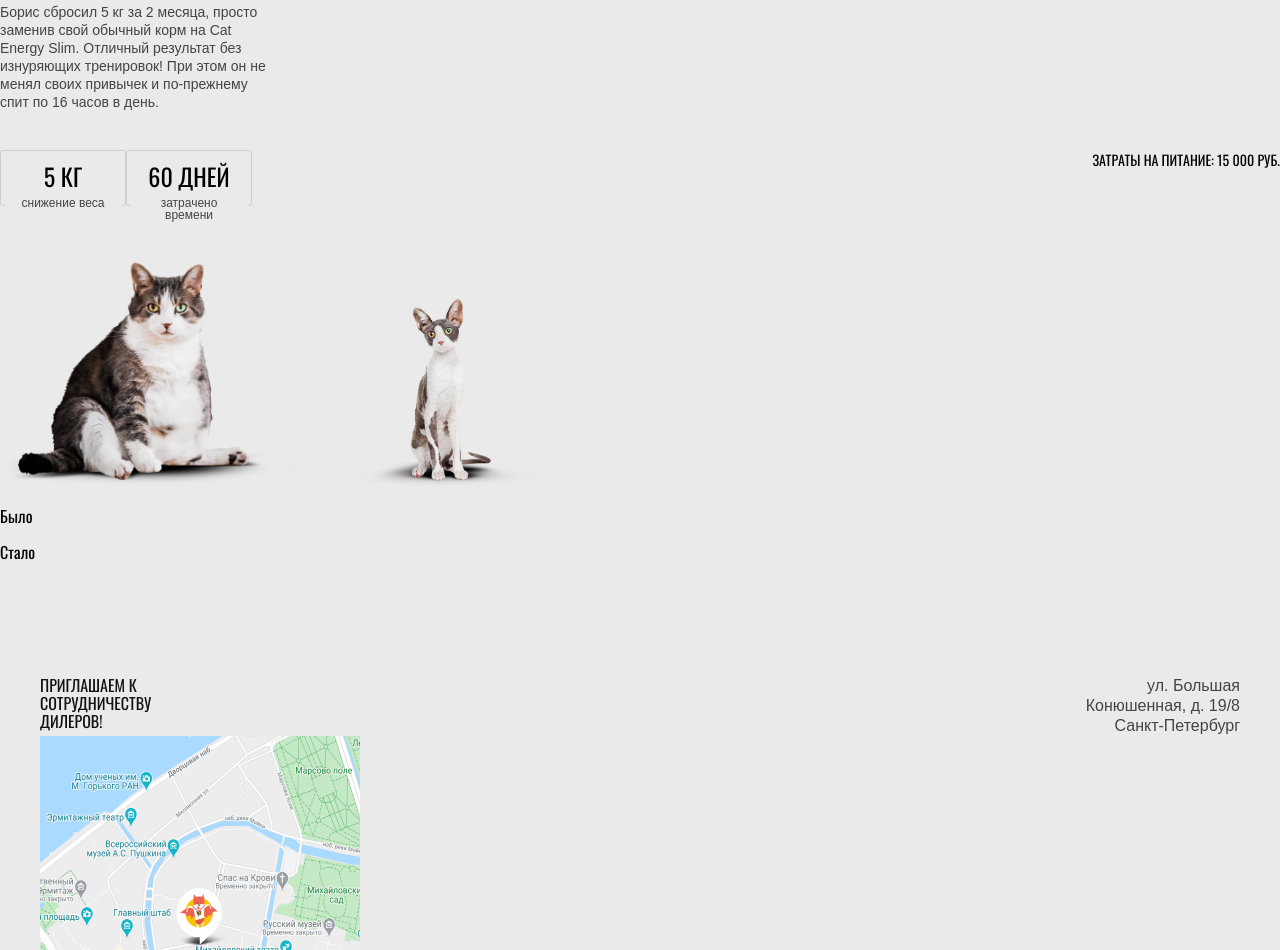
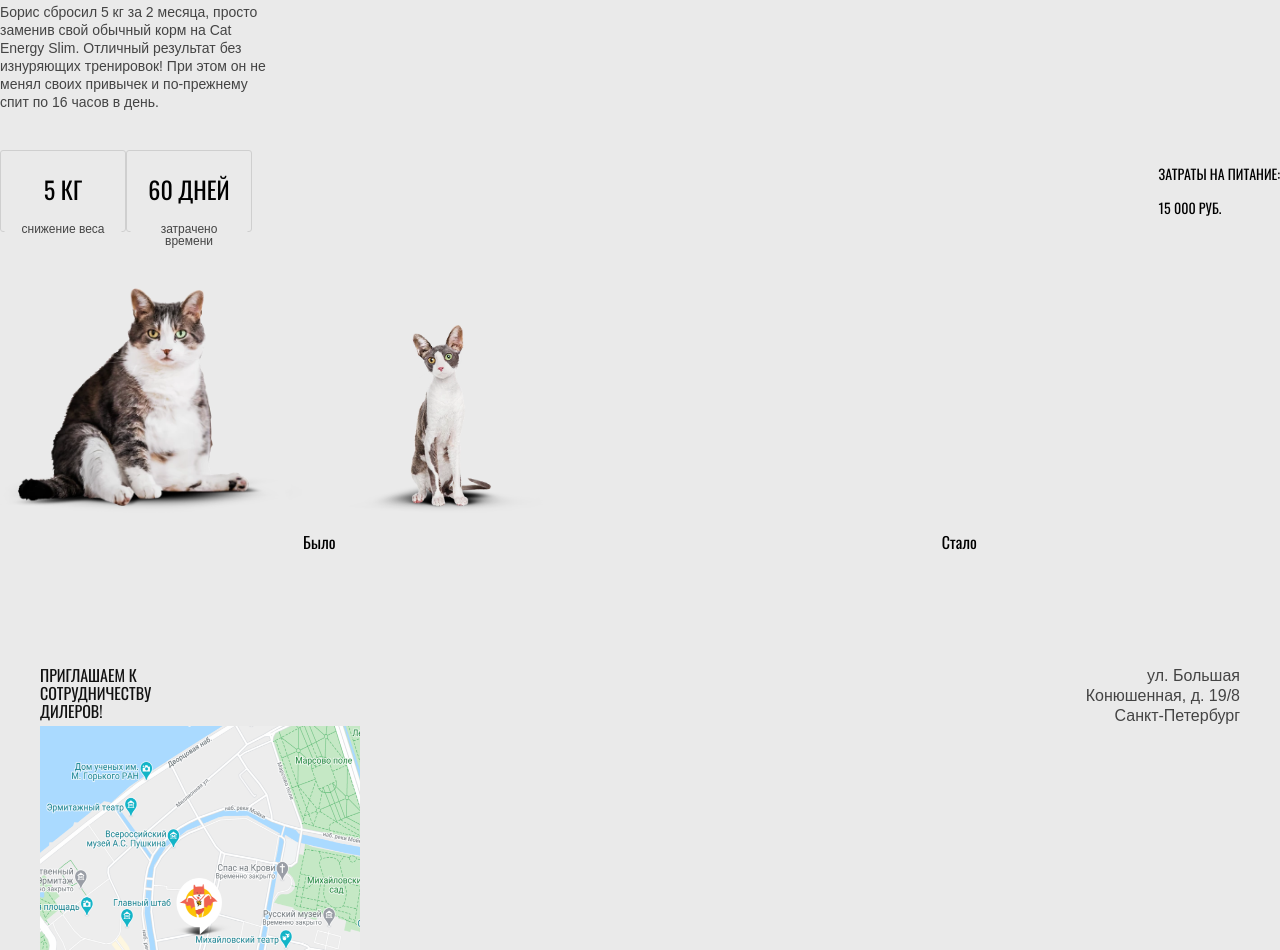
Before and after one commit to MrWonderful7527/1164159-cat-energy-22, a website: page source/index.html in a window 1280 px wide. Shown: the part 2034-2984 px from the top of the page. Drawn offline with nearby package versions, Linux system fonts and the light colour scheme; files that its build step writes are made by us from their sources.

Commit message:
Адаптивная сетка для главной страницы

```diff
--- a/source/index.html
+++ b/source/index.html
@@ -191,7 +191,7 @@
             </div>
             <div class="example__price-wrapper">
               <h3 class="example__price">
-                Затраты на питание: 15 000 РУБ.
+                <p class="example__price-title">Затраты на питание:</p><p class="example__price-value">15 000 РУБ.</p>
               </h3>
             </div>
           </div>
--- a/source/less/blocks/catalog.less
+++ b/source/less/blocks/catalog.less
@@ -213,6 +213,7 @@
 }
 
 .example__paragraph-wrapper {
+  display: flex;
   justify-content: space-evenly;
 }
 
@@ -248,6 +249,10 @@
     display: flex;
   }
 
+  .example__inner-wrapper {
+    display: block;
+  }
+
   .catalog__program-name {
     flex-direction: row;
   }
--- a/source/less/blocks/page-footer.less
+++ b/source/less/blocks/page-footer.less
@@ -93,7 +93,6 @@
     height: 106px;
     }
   }
-}
 
   .page-footer__socials-wrapper {
     flex-direction: row;
@@ -102,6 +101,8 @@
 
   .page-footer__html-logo-wrapper {
     min-width: 163px;
+  }
+
 }
 
 @media (min-width: @desktop-width) {
```
Lines whose indentation alone changed are shown as unchanged.
